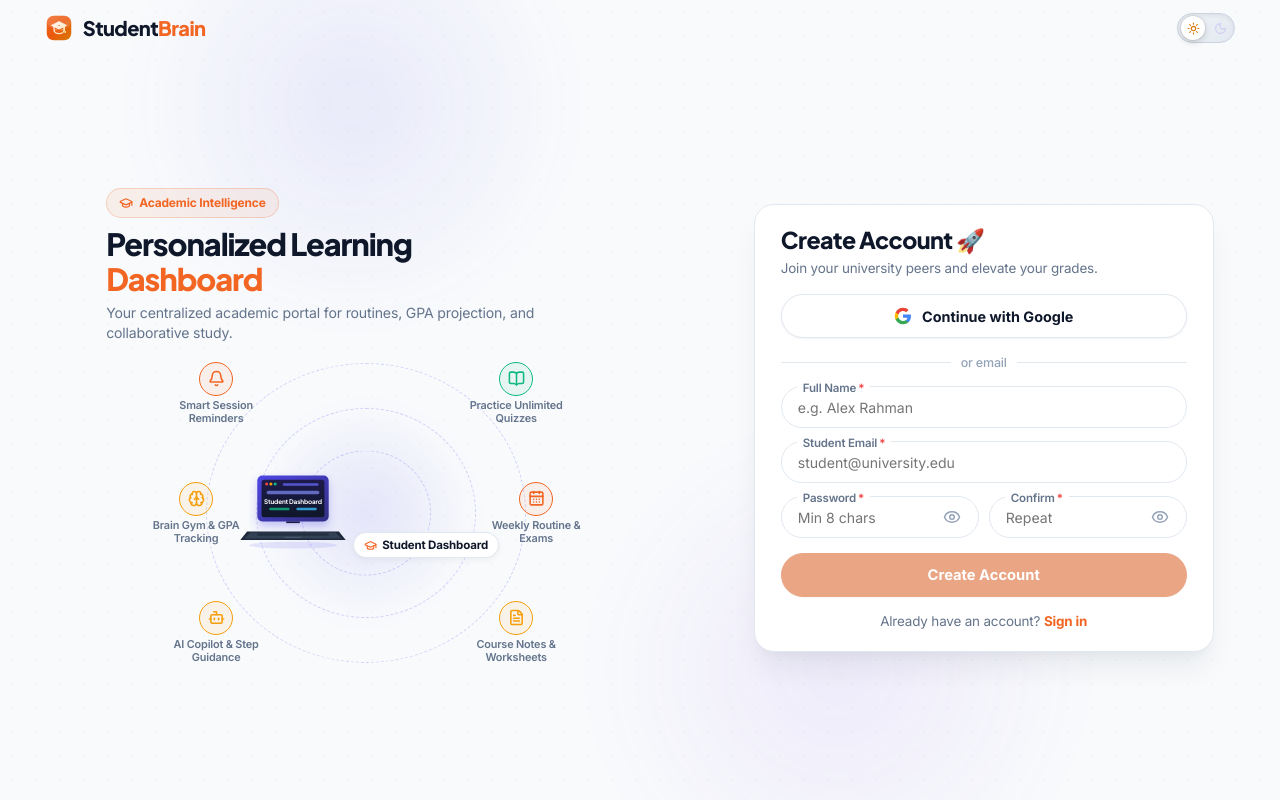
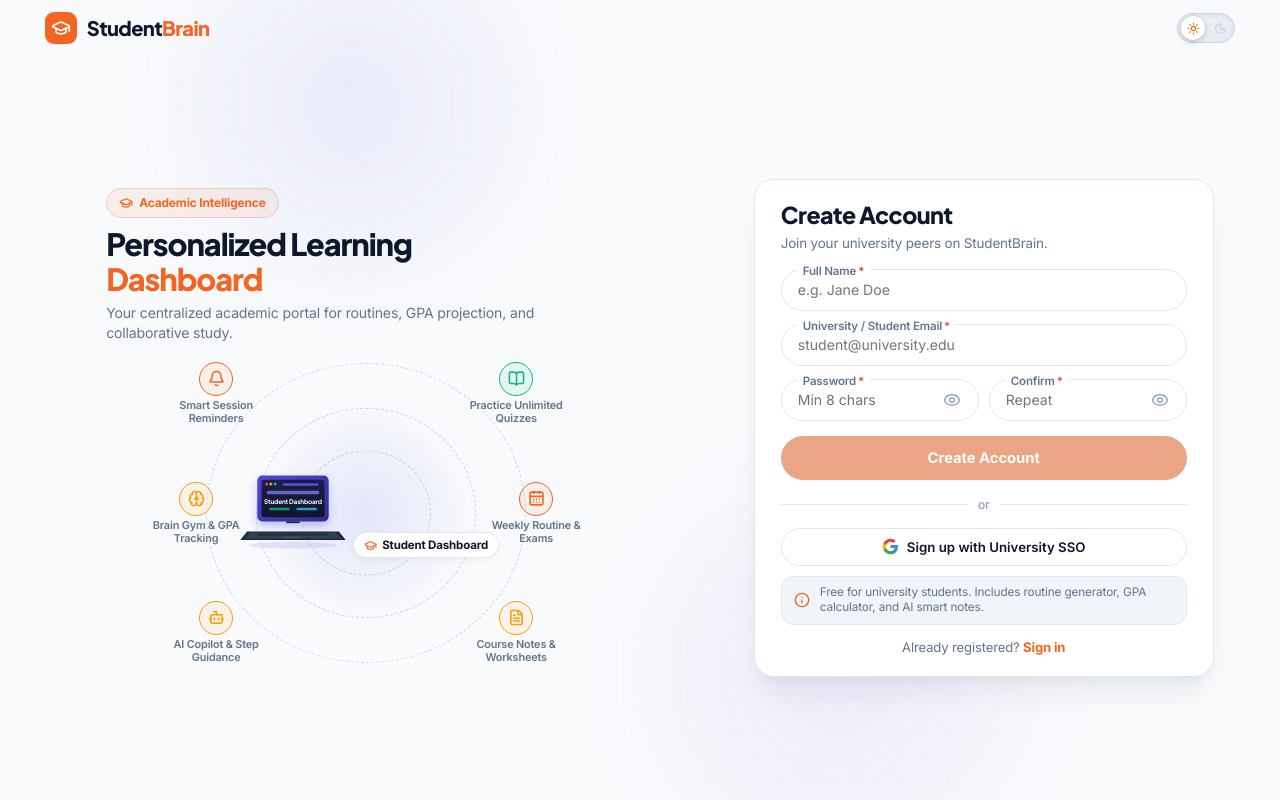
Before and after one commit to Rafayet-Hossen/uiu-student-brain, a React (Vite) app in the folder frontend/: page /register in a window 1280 px wide. Built offline with nearby package versions, Linux system fonts and the light colour scheme; no server answers.

Commit message:
Fix onboarding backend endpoint 404, sync user fields, and clean up HTML error handler

```diff
--- a/frontend/src/components/StudentBrainLogo.jsx
+++ /dev/null
@@ -1,117 +0,0 @@
-import React from "react";
-
-export default function StudentBrainLogo({ size = 28, className = "" }) {
-  return (
-    <div
-      className={`student-brain-brand-logo ${className}`}
-      style={{
-        width: size,
-        height: size,
-        display: "inline-flex",
-        alignItems: "center",
-        justifyContent: "center",
-        flexShrink: 0,
-      }}
-    >
-      <svg
-        width={size}
-        height={size}
-        viewBox="0 0 48 48"
-        fill="none"
-        xmlns="http://www.w3.org/2000/svg"
-      >
-        <defs>
-          <linearGradient
-            id="sbGradPrimary"
-            x1="4"
-            y1="4"
-            x2="44"
-            y2="44"
-            gradientUnits="userSpaceOnUse"
-          >
-            <stop offset="0%" stopColor="#F26522" />
-            <stop offset="50%" stopColor="#EA580C" />
-            <stop offset="100%" stopColor="#D97706" />
-          </linearGradient>
-
-          <linearGradient
-            id="sbGradAccent"
-            x1="12"
-            y1="10"
-            x2="36"
-            y2="38"
-            gradientUnits="userSpaceOnUse"
-          >
-            <stop offset="0%" stopColor="#FFFFFF" />
-            <stop offset="100%" stopColor="#FED7AA" />
-          </linearGradient>
-        </defs>
-
-        {/* Outer Rounded Container */}
-        <rect
-          x="3"
-          y="3"
-          width="42"
-          height="42"
-          rx="12"
-          fill="url(#sbGradPrimary)"
-        />
-
-        {/* Subtle Glass Top Highlight */}
-        <rect
-          x="3"
-          y="3"
-          width="42"
-          height="21"
-          rx="12"
-          fill="white"
-          fillOpacity="0.15"
-        />
-
-        {/* Academic Mortarboard Top Rhombus */}
-        <path
-          d="M24 13L37 19.5L24 26L11 19.5L24 13Z"
-          fill="url(#sbGradAccent)"
-          stroke="#FFFFFF"
-          strokeWidth="1.2"
-          strokeLinejoin="round"
-        />
-
-        {/* Cap Bottom Skullcap Arc */}
-        <path
-          d="M15.5 22.5V28C15.5 31 19.3 33.5 24 33.5C28.7 33.5 32.5 31 32.5 28V22.5"
-          stroke="url(#sbGradAccent)"
-          strokeWidth="2.2"
-          strokeLinecap="round"
-          strokeLinejoin="round"
-        />
-
-        {/* Neural Synapse Nodes on Lower Arc */}
-        <circle cx="24" cy="30" r="1.8" fill="#F26522" />
-        <circle cx="19" cy="27" r="1.4" fill="#FED7AA" />
-        <circle cx="29" cy="27" r="1.4" fill="#FED7AA" />
-
-        {/* Neural Connective Arc Lines */}
-        <path
-          d="M19 27C21 29 27 29 29 27"
-          stroke="#F26522"
-          strokeWidth="1.2"
-          strokeLinecap="round"
-        />
-
-        {/* Graduation Cap Tassel */}
-        <path
-          d="M33 20V27.5L34.5 30"
-          stroke="#FEF3C7"
-          strokeWidth="1.6"
-          strokeLinecap="round"
-          strokeLinejoin="round"
-        />
-        <circle cx="34.5" cy="31" r="1.5" fill="#FEF08A" />
-
-        {/* Top Synapse Sparkle */}
-        <circle cx="24" cy="19.5" r="1.2" fill="#F26522" />
-      </svg>
-    </div>
-  );
-}
--- a/frontend/src/features/auth/pages/LoginPage.jsx
+++ b/frontend/src/features/auth/pages/LoginPage.jsx
@@ -1,6 +1,6 @@
 import { useState } from "react";
 import { Link, useLocation, useNavigate } from "react-router-dom";
-import { Info, Sparkles } from "lucide-react";
+import { GraduationCap, Info } from "lucide-react";
 import { extractErrorMessage } from "../api";
 import { useAuth } from "../useAuth";
 import { validateEmail, validatePassword } from "../validators";
@@ -9,7 +9,6 @@
 import AuthPillInput from "../components/AuthPillInput";
 import FormError from "../../../components/FormError";
 import ThemeToggle from "../../../components/ThemeToggle";
-import StudentBrainLogo from "../../../components/StudentBrainLogo";
 
 export default function LoginPage() {
   const { login } = useAuth();
@@ -52,12 +51,6 @@
     }
   }
 
-  function handleGoogleLogin() {
-    setNotice(
-      "Google Sign-In integration is configured. Please see the setup guide to connect your Google Cloud OAuth Client ID.",
-    );
-  }
-
   return (
     <div className="auth-sb-screen">
       <AuthAmbientBackground />
@@ -65,7 +58,9 @@
       {/* Top Header Bar */}
       <header className="auth-sb-topbar">
         <Link to="/" className="auth-sb-brand">
-          <StudentBrainLogo size={28} />
+          <div className="auth-sb-brand-icon-box">
+            <GraduationCap size={20} />
+          </div>
           <span className="auth-sb-brand-name">
             Student<span className="auth-sb-brand-accent">Brain</span>
           </span>
@@ -76,25 +71,20 @@
         </div>
       </header>
 
-      {/* Main Content View */}
+      {/* Main Content Split View (Strictly fits without scroll on desktop) */}
       <main className="auth-sb-main">
-        {/* Left Column: Academic Intelligence Showcase (Desktop) */}
+        {/* Left Column: Academic Intelligence Showcase */}
         <div className="auth-sb-left-col">
           <AuthOrbitalShowcase />
         </div>
 
-        {/* Right Column: Clean, Minimalist Auth Card */}
+        {/* Right Column: Sleek Auth Card */}
         <div className="auth-sb-right-col">
           <div className="auth-sb-card">
-            {/* Card Header */}
             <div className="auth-sb-card-header">
-              <div className="auth-mobile-badge mobile-only">
-                <Sparkles size={13} className="text-orange" />
-                <span>Academic Portal</span>
-              </div>
-              <h2 className="auth-sb-title">Welcome Back 👋</h2>
+              <h2 className="auth-sb-title">Welcome Back</h2>
               <p className="auth-sb-subtitle">
-                Sign in to continue your academic journey.
+                Sign in to your StudentBrain portal to continue.
               </p>
             </div>
 
@@ -105,51 +95,13 @@
               </div>
             )}
 
-            {/* Quick Google Sign In Button */}
-            <button
-              type="button"
-              className="auth-sb-google-btn"
-              onClick={handleGoogleLogin}
-              disabled={submitting}
-            >
-              <svg
-                className="google-icon-svg"
-                viewBox="0 0 24 24"
-                width="18"
-                height="18"
-              >
-                <path
-                  fill="#4285F4"
-                  d="M22.56 12.25c0-.78-.07-1.53-.2-2.25H12v4.26h5.92c-.26 1.37-1.04 2.53-2.21 3.31v2.77h3.57c2.08-1.92 3.28-4.74 3.28-8.09z"
-                />
-                <path
-                  fill="#34A853"
-                  d="M12 23c2.97 0 5.46-.98 7.28-2.66l-3.57-2.77c-.98.66-2.23 1.06-3.71 1.06-2.86 0-5.29-1.93-6.16-4.53H2.18v2.84C3.99 20.53 7.7 23 12 23z"
-                />
-                <path
-                  fill="#FBBC05"
-                  d="M5.84 14.09c-.22-.66-.35-1.36-.35-2.09s.13-1.43.35-2.09V7.06H2.18C1.43 8.55 1 10.22 1 12s.43 3.45 1.18 4.94l2.85-2.22.81-.63z"
-                />
-                <path
-                  fill="#EA4335"
-                  d="M12 5.38c1.62 0 3.06.56 4.21 1.64l3.15-3.15C17.45 2.09 14.97 1 12 1 7.7 1 3.99 3.47 2.18 7.06l3.66 2.84c.87-2.6 3.3-4.52 6.16-4.52z"
-                />
-              </svg>
-              <span>Continue with Google</span>
-            </button>
-
-            <div className="auth-sb-divider">
-              <span>or email</span>
-            </div>
-
-            {/* Email & Password Form */}
             <form onSubmit={handleSubmit} noValidate className="auth-sb-form">
               <AuthPillInput
                 id="email"
                 label="Student / University Email"
                 type="email"
                 autoComplete="email"
-                placeholder="e.g. name@university.edu"
+                placeholder="student@university.edu"
                 value={email}
                 onChange={(e) => setEmail(e.target.value)}
                 onBlur={() => markTouched("email")}
@@ -178,7 +130,7 @@
                   className="auth-sb-forgot-link"
                   onClick={() =>
                     setNotice(
-                      "To reset your credentials, please contact your university administrator or support.",
+                      "To reset your credentials, please consult your department advisor or administration portal.",
                     )
                   }
                 >
@@ -193,15 +145,64 @@
                 className="auth-sb-primary-btn"
                 disabled={!isValid || submitting}
               >
-                {submitting ? "Signing in..." : "Sign In to StudentBrain"}
+                {submitting ? "Signing in..." : "Sign In"}
               </button>
             </form>
 
+            <div className="auth-sb-divider">
+              <span>or</span>
+            </div>
+
+            <button
+              type="button"
+              className="auth-sb-secondary-btn"
+              onClick={() =>
+                setNotice(
+                  "Institutional Single Sign-On (Google Workspace) is coming soon. Please continue with your student email and password.",
+                )
+              }
+              disabled={submitting}
+            >
+              <svg
+                className="google-icon-svg"
+                viewBox="0 0 24 24"
+                width="17"
+                height="17"
+              >
+                <path
+                  fill="#4285F4"
+                  d="M22.56 12.25c0-.78-.07-1.53-.2-2.25H12v4.26h5.92c-.26 1.37-1.04 2.53-2.21 3.31v2.77h3.57c2.08-1.92 3.28-4.74 3.28-8.09z"
+                />
+                <path
+                  fill="#34A853"
+                  d="M12 23c2.97 0 5.46-.98 7.28-2.66l-3.57-2.77c-.98.66-2.23 1.06-3.71 1.06-2.86 0-5.29-1.93-6.16-4.53H2.18v2.84C3.99 20.53 7.7 23 12 23z"
+                />
+                <path
+                  fill="#FBBC05"
+                  d="M5.84 14.09c-.22-.66-.35-1.36-.35-2.09s.13-1.43.35-2.09V7.06H2.18C1.43 8.55 1 10.22 1 12s.43 3.45 1.18 4.94l2.85-2.22.81-.63z"
+                />
+                <path
+                  fill="#EA4335"
+                  d="M12 5.38c1.62 0 3.06.56 4.21 1.64l3.15-3.15C17.45 2.09 14.97 1 12 1 7.7 1 3.99 3.47 2.18 7.06l3.66 2.84c.87-2.6 3.3-4.52 6.16-4.52z"
+                />
+              </svg>
+              <span>Continue with University SSO</span>
+            </button>
+
+            {/* Bottom Info Note */}
+            <div className="auth-sb-info-card">
+              <Info size={16} className="auth-sb-info-icon" />
+              <p className="auth-sb-info-text">
+                Secure access with end-to-end token encryption. Plan routines,
+                analyze grades, and stay on track.
+              </p>
+            </div>
+
             {/* Switch to Register */}
             <div className="auth-sb-switch">
-              <span>Don't have an account? </span>
+              <span>New student? </span>
               <Link to="/register" className="auth-sb-switch-link">
-                Sign up free
+                Create an account
               </Link>
             </div>
           </div>
--- a/frontend/src/features/auth/pages/RegisterPage.jsx
+++ b/frontend/src/features/auth/pages/RegisterPage.jsx
@@ -1,6 +1,6 @@
 import { useState } from "react";
 import { Link, useNavigate } from "react-router-dom";
-import { Info, Sparkles } from "lucide-react";
+import { GraduationCap, Info } from "lucide-react";
 import { extractErrorMessage, register as registerRequest } from "../api";
 import { useAuth } from "../useAuth";
 import {
@@ -14,7 +14,6 @@
 import AuthPillInput from "../components/AuthPillInput";
 import FormError from "../../../components/FormError";
 import ThemeToggle from "../../../components/ThemeToggle";
-import StudentBrainLogo from "../../../components/StudentBrainLogo";
 
 export default function RegisterPage() {
   const { login } = useAuth();
@@ -65,18 +64,12 @@
         full_name: fullName.trim(),
       });
       await login({ email, password });
-      navigate("/onboarding", { replace: true });
+      navigate("/dashboard", { replace: true });
     } catch (error) {
       setFormError(extractErrorMessage(error));
     } finally {
       setSubmitting(false);
     }
-  }
-
-  function handleGoogleSignUp() {
-    setNotice(
-      "Google Sign-Up integration is configured. Please see the setup guide to connect your Google Cloud OAuth Client ID.",
-    );
   }
 
   return (
@@ -86,7 +79,9 @@
       {/* Top Header Bar */}
       <header className="auth-sb-topbar">
         <Link to="/" className="auth-sb-brand">
-          <StudentBrainLogo size={28} />
+          <div className="auth-sb-brand-icon-box">
+            <GraduationCap size={20} />
+          </div>
           <span className="auth-sb-brand-name">
             Student<span className="auth-sb-brand-accent">Brain</span>
           </span>
@@ -97,9 +92,9 @@
         </div>
       </header>
 
-      {/* Main Content View */}
+      {/* Main Content Split View (Strictly non-overflow on desktop) */}
       <main className="auth-sb-main">
-        {/* Left Column: Academic Intelligence Showcase (Desktop) */}
+        {/* Left Column: Academic Intelligence Showcase */}
         <div className="auth-sb-left-col">
           <AuthOrbitalShowcase />
         </div>
@@ -107,15 +102,10 @@
         {/* Right Column: Register Card */}
         <div className="auth-sb-right-col">
           <div className="auth-sb-card auth-sb-register-card">
-            {/* Card Header */}
             <div className="auth-sb-card-header">
-              <div className="auth-mobile-badge mobile-only">
-                <Sparkles size={13} className="text-orange" />
-                <span>Join StudentBrain</span>
-              </div>
-              <h2 className="auth-sb-title">Create Account 🚀</h2>
+              <h2 className="auth-sb-title">Create Account</h2>
               <p className="auth-sb-subtitle">
-                Join your university peers and elevate your grades.
+                Join your university peers on StudentBrain.
               </p>
             </div>
 
@@ -126,50 +116,13 @@
               </div>
             )}
 
-            {/* Quick Google Sign Up Button */}
-            <button
-              type="button"
-              className="auth-sb-google-btn"
-              onClick={handleGoogleSignUp}
-              disabled={submitting}
-            >
-              <svg
-                className="google-icon-svg"
-                viewBox="0 0 24 24"
-                width="18"
-                height="18"
-              >
-                <path
-                  fill="#4285F4"
-                  d="M22.56 12.25c0-.78-.07-1.53-.2-2.25H12v4.26h5.92c-.26 1.37-1.04 2.53-2.21 3.31v2.77h3.57c2.08-1.92 3.28-4.74 3.28-8.09z"
-                />
-                <path
-                  fill="#34A853"
-                  d="M12 23c2.97 0 5.46-.98 7.28-2.66l-3.57-2.77c-.98.66-2.23 1.06-3.71 1.06-2.86 0-5.29-1.93-6.16-4.53H2.18v2.84C3.99 20.53 7.7 23 12 23z"
-                />
-                <path
-                  fill="#FBBC05"
-                  d="M5.84 14.09c-.22-.66-.35-1.36-.35-2.09s.13-1.43.35-2.09V7.06H2.18C1.43 8.55 1 10.22 1 12s.43 3.45 1.18 4.94l2.85-2.22.81-.63z"
-                />
-                <path
-                  fill="#EA4335"
-                  d="M12 5.38c1.62 0 3.06.56 4.21 1.64l3.15-3.15C17.45 2.09 14.97 1 12 1 7.7 1 3.99 3.47 2.18 7.06l3.66 2.84c.87-2.6 3.3-4.52 6.16-4.52z"
-                />
-              </svg>
-              <span>Continue with Google</span>
-            </button>
-
-            <div className="auth-sb-divider">
-              <span>or email</span>
-            </div>
-
             <form onSubmit={handleSubmit} noValidate className="auth-sb-form">
               <AuthPillInput
                 id="fullName"
                 label="Full Name"
                 type="text"
                 autoComplete="name"
-                placeholder="e.g. Alex Rahman"
+                placeholder="e.g. Jane Doe"
                 value={fullName}
                 onChange={(e) => setFullName(e.target.value)}
                 onBlur={() => markTouched("fullName")}
@@ -180,7 +133,7 @@
 
               <AuthPillInput
                 id="email"
-                label="Student Email"
+                label="University / Student Email"
                 type="email"
                 autoComplete="email"
                 placeholder="student@university.edu"
@@ -233,9 +186,58 @@
               </button>
             </form>
 
+            <div className="auth-sb-divider">
+              <span>or</span>
+            </div>
+
+            <button
+              type="button"
+              className="auth-sb-secondary-btn"
+              onClick={() =>
+                setNotice(
+                  "Institutional Single Sign-On (Google Workspace) is coming soon. Please register with your student email.",
+                )
+              }
+              disabled={submitting}
+            >
+              <svg
+                className="google-icon-svg"
+                viewBox="0 0 24 24"
+                width="17"
+                height="17"
+              >
+                <path
+                  fill="#4285F4"
+                  d="M22.56 12.25c0-.78-.07-1.53-.2-2.25H12v4.26h5.92c-.26 1.37-1.04 2.53-2.21 3.31v2.77h3.57c2.08-1.92 3.28-4.74 3.28-8.09z"
+                />
+                <path
+                  fill="#34A853"
+                  d="M12 23c2.97 0 5.46-.98 7.28-2.66l-3.57-2.77c-.98.66-2.23 1.06-3.71 1.06-2.86 0-5.29-1.93-6.16-4.53H2.18v2.84C3.99 20.53 7.7 23 12 23z"
+                />
+                <path
+                  fill="#FBBC05"
+                  d="M5.84 14.09c-.22-.66-.35-1.36-.35-2.09s.13-1.43.35-2.09V7.06H2.18C1.43 8.55 1 10.22 1 12s.43 3.45 1.18 4.94l2.85-2.22.81-.63z"
+                />
+                <path
+                  fill="#EA4335"
+                  d="M12 5.38c1.62 0 3.06.56 4.21 1.64l3.15-3.15C17.45 2.09 14.97 1 12 1 7.7 1 3.99 3.47 2.18 7.06l3.66 2.84c.87-2.6 3.3-4.52 6.16-4.52z"
+                />
+              </svg>
+              <span>Sign up with University SSO</span>
+            </button>
+
+            {/* Bottom Info Note */}
+            <div className="auth-sb-info-card">
+              <Info size={16} className="auth-sb-info-icon" />
+              <p className="auth-sb-info-text">
+                Free for university students. Includes routine generator, GPA
+                calculator, and AI smart notes.
+              </p>
+            </div>
+
             {/* Switch to Login */}
             <div className="auth-sb-switch">
-              <span>Already have an account? </span>
+              <span>Already registered? </span>
               <Link to="/login" className="auth-sb-switch-link">
                 Sign in
               </Link>
```
Also changed, not shown: frontend/src/App.css, 1 other file (tests, documents, lock files or other folders).
